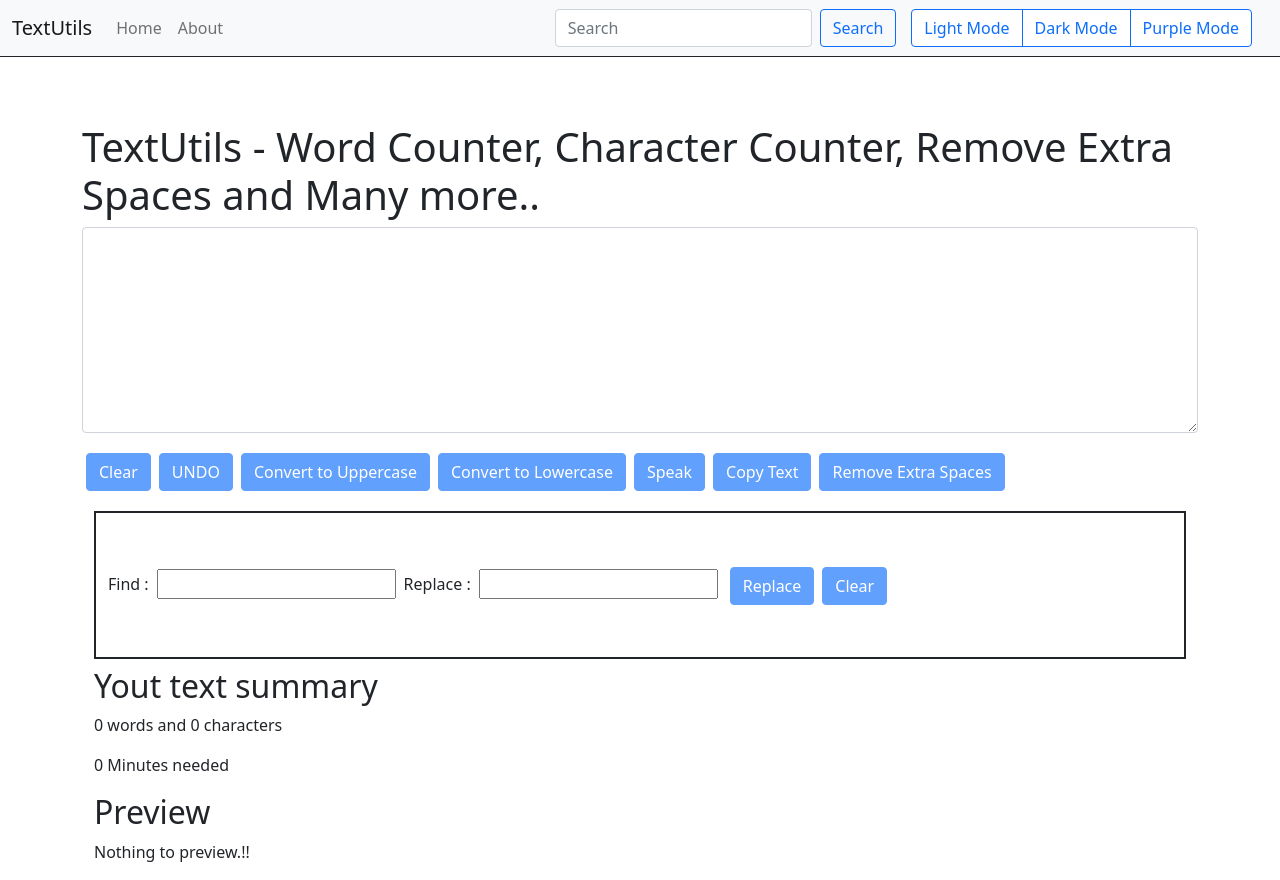
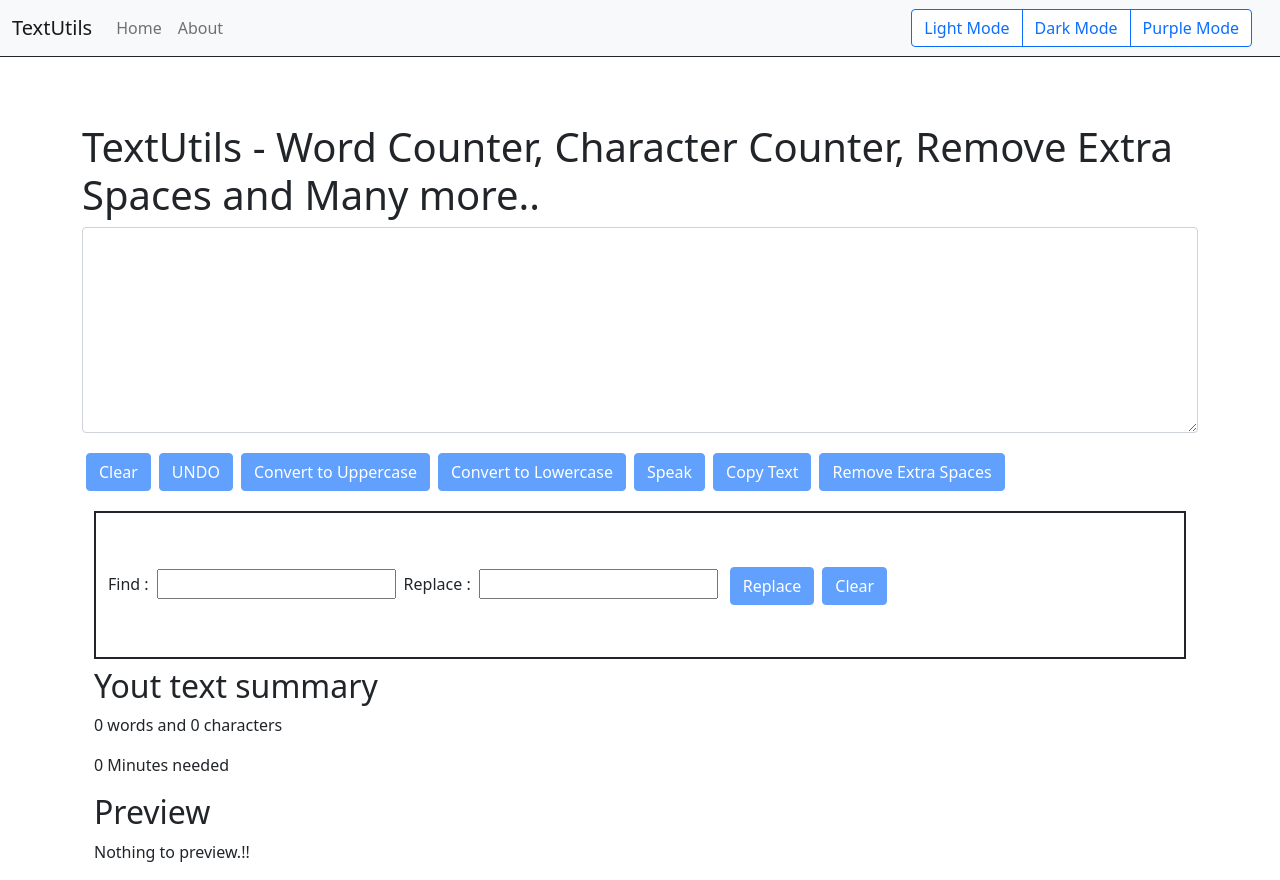
Before and after one commit to vv-omkareshwar/TextUtils-React, a React (Create React App) app: page / in a window 1280 px wide. Built offline with nearby package versions, Linux system fonts and the light colour scheme.

Commit message:
Final version done

```diff
--- a/src/components/Navbar.js
+++ b/src/components/Navbar.js
@@ -28,10 +28,6 @@
                             <Link className="nav-link" to="/about">{props.aboutText}</Link>
                         </li>
                     </ul>
-                    <form className="d-flex">
-                        <input className="form-control me-2" type="search" placeholder="Search" aria-label="Search" />
-                        <button className="btn btn-outline-primary" type="submit">Search</button>
-                    </form>
                     <div style={{backgroundColor :'white'}} class="mx-3 btn-group" role="group" aria-label="Basic radio toggle button group">
                         <input type="radio" class="btn-check" name="btnradio" id="btnradio1" autocomplete="off"  onClick={props.toggleLMode}/>
                         <label class="btn btn-outline-primary" htmlFor="btnradio1">Light Mode</label>
```
